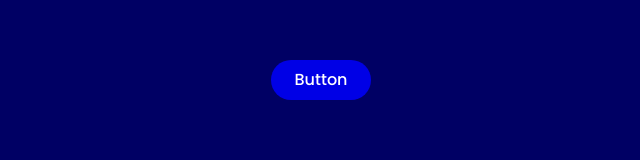
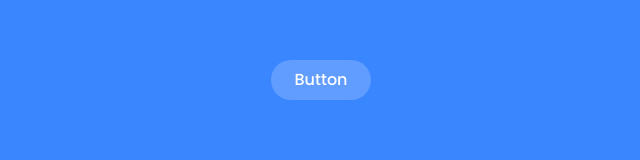
Before and after one commit to JaredDevine/simple-button, a plain HTML site: page index.html in a window 1280 px wide. Shown: the whole page, without its empty margins (319-959 px from the left). Drawn offline with Linux system fonts and the light colour scheme.

Commit message:
lightened up the blues

```diff
--- a/css/style.css
+++ b/css/style.css
@@ -1,7 +1,7 @@
 @import url('https://fonts.googleapis.com/css2?family=Open+Sans:wght@400;700&family=Poppins:wght@500;600&display=swap');
 
 html {
-    background-color: #000064;
+    background-color: #3A86FF;
 }
 
 body {
@@ -11,6 +11,27 @@ body {
 main {
     display: flex;
     justify-content: center;
+}
+
+:root {
+    /* Dark */
+    --dark-yellow: #FFBE0B;
+    --dark-orange: #FB5607;
+    --dark-red: #FF006E;
+    --dark-purple: #8338EC;
+    --dark-blue: #3A86FF;
+    /* Medium */
+    --medium-yellow: #FFCB3B;
+    --medium-orange: #FC773A;
+    --medium-red: #FF338B;
+    --medium-purple: #9B5EF0;
+    --medium-blue: #609DFF;
+        /* Light */
+    --light-yellow: #FFD664;
+    --light-orange: #FD9362;
+    --light-red: #FF5CA3;
+    --light-purple: #AE7CF3;
+    --light-blue: #81B1FF;
 }
 
 /*--------------------------------------------------------------
@@ -25,7 +46,7 @@ main {
 }
 
 .simple-button {
-    background-color: #0000e6;
+    background-color: #609DFF;
     border-radius: 32px;
     border: none;
     color: #ffffff;
@@ -36,6 +57,6 @@ main {
 }
 
 .simple-button:hover {
-    background-color: #4d4dff;
+    background-color: #81B1FF;
     cursor: pointer;
 }
```
